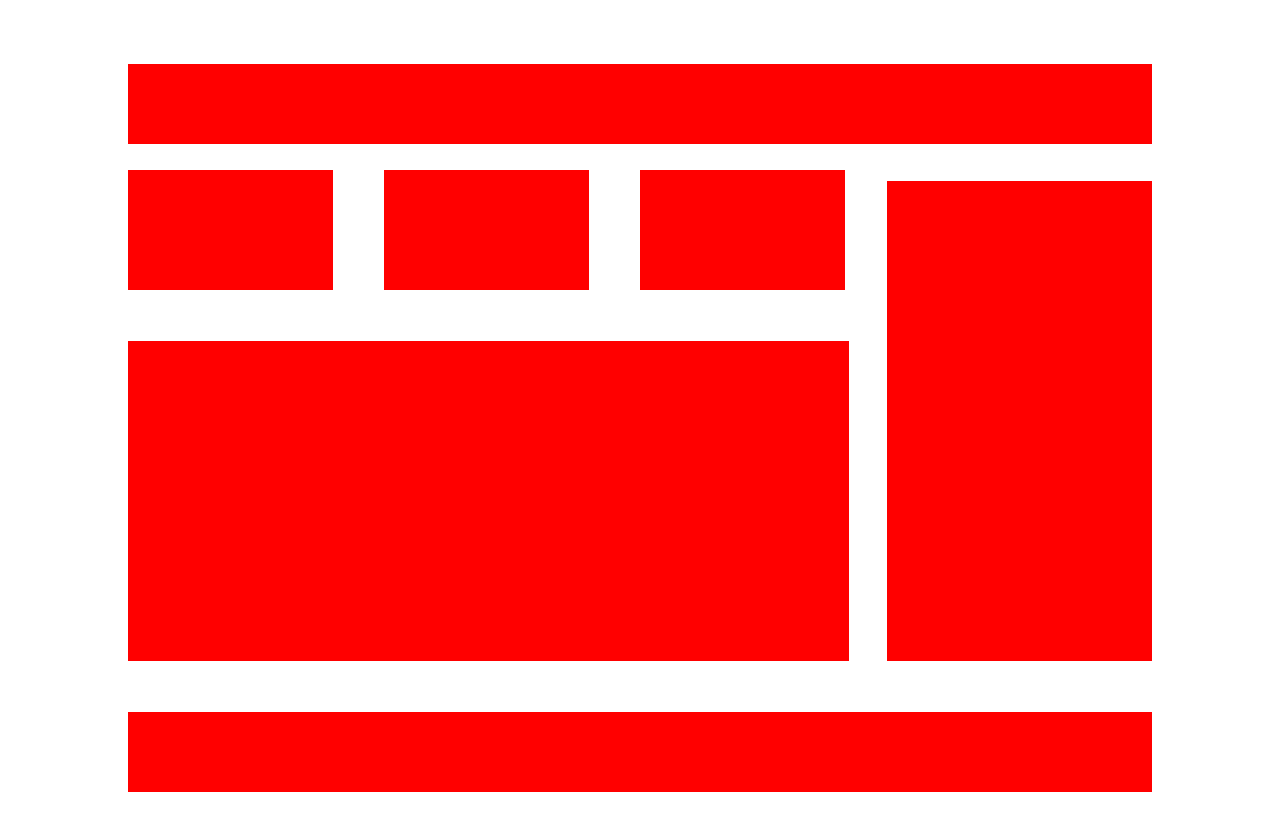
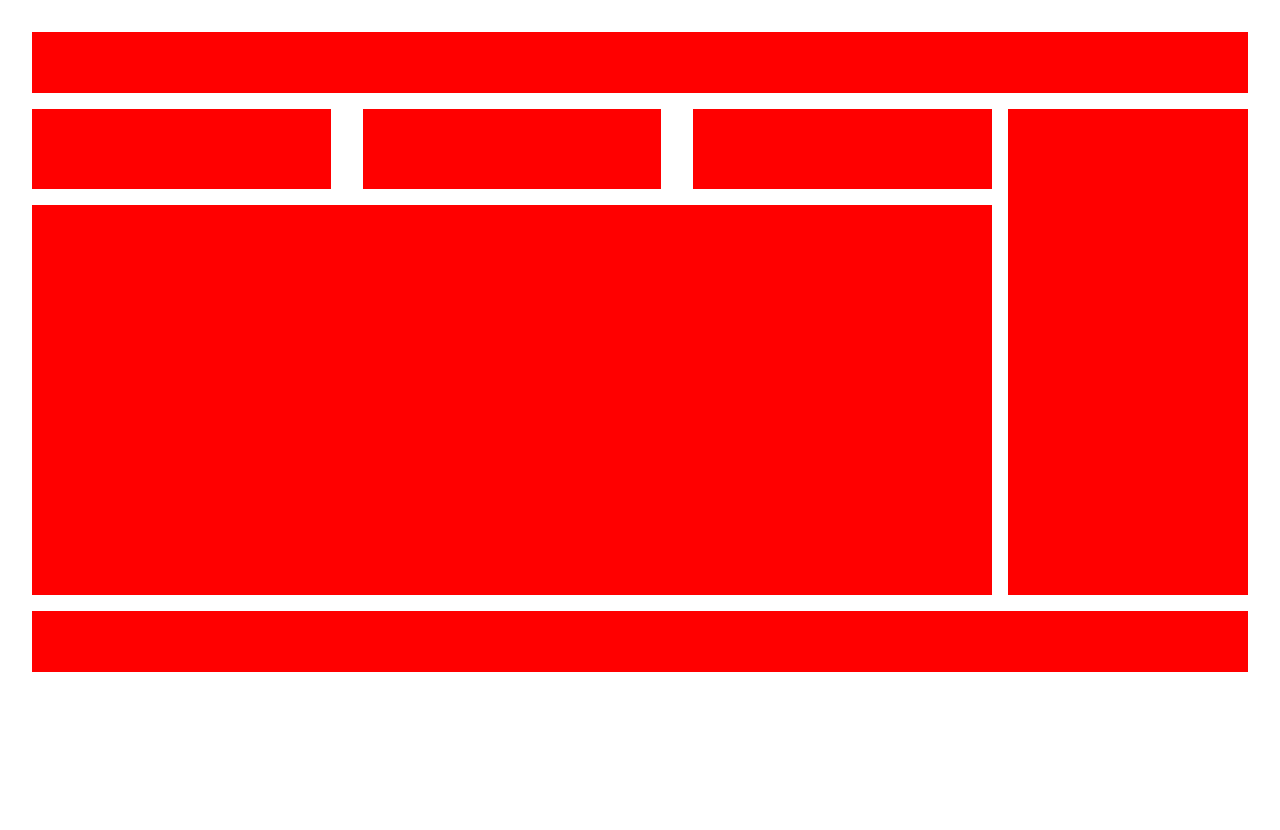
Before and after one commit to AbhinandanChakraborty-36/Css-Layout, a plain HTML site: page index.html in a window 1280 px wide. After the commit the page ends 800 px from the top, so only its background shows below. Drawn offline with Linux system fonts and the light colour scheme.

Commit message:
Second Commit

```diff
--- a/index.html
+++ b/index.html
@@ -10,19 +10,17 @@
   <body>
     <div class="container">
       <div class="header"></div>
-      <div class="nav">
-        <div class="item"></div>
-        <div class="item"></div>
-        <div class="item"></div>
-      </div>
-
-      <div class="sec">
-        <div class="viewContent">
-          <div class="viewItem"></div>
+      <div class="main-content">
+        <div class="main">
+          <div class="top-main">
+            <div class="item"></div>
+            <div class="item"></div>
+            <div class="item"></div>
+          </div>
+          <div class="bottom-main"></div>
         </div>
         <div class="sidebar"></div>
       </div>
-
       <div class="foot"></div>
     </div>
   </body>
--- a/style.css
+++ b/style.css
@@ -1,89 +1,68 @@
-* {
-  padding: 0%;
-  margin: 0%;
+body {
   width: 100%;
+  height: 100%;
+  margin: 0;
+  padding: 0;
+}
+
+.container {
+  height: 80vh;
+  margin: 2em 2em;
+  display: flex;
+  flex-direction: column;
+  justify-content: space-between;
+}
+
+.header,
+.foot {
+  background-color: red;
+  width: 100%;
+  height: 5em;
+}
+
+.header {
+  margin-bottom: 1em;
+}
+
+.foot {
+  margin-top: 1em;
+}
+
+.main-content {
+  width: 100%;
+  height: 100%;
+  display: flex;
+  justify-content: space-between;
+  gap: 1em;
+}
+
+.sidebar {
+  background-color: red;
+  flex: 1;
   height: 100%;
 }
 
-.container {
-  width: 80%;
+.main {
+  flex: 4;
   height: 100%;
-  margin: 5% 10%;
-  position: relative;
+  display: flex;
+  flex-direction: column;
+  gap: 1em;
 }
 
-.header {
-  width: 100%;
-  height: 10%;
-  background-color: red;
-  margin-bottom: 2.5%;
-}
-
-.nav {
+.top-main {
   display: flex;
-  margin-bottom: 5%;
-  width: 100%;
-  height: 15%;
+  justify-content: space-between;
+  gap: 2em;
 }
 
 .item {
-  width: 20%;
-  height: 100%;
-  margin-right: 5%;
   background-color: red;
+  flex: 1;
+  height: 5rem;
 }
 
-/* .viewContent {
-  width: 100%;
-  height: 100%;
-  background-color: aqua;
-  display: flex;
-  align-items: flex-end;
+.bottom-main {
+  background-color: red;
+  flex: 1;
 }
-
-.viewItem {
-  width: 85%;
-  height: 100%;
-  background-color: red;
-  margin-right: 5%;
-}
-
-.sideBar {
-  width: 25%;
-  height: 380px;
-  background-color: red;
-} */
-
-.sec {
-  width: 100%;
-  height: 40%;
-  display: flex;
-  align-items: flex-end;
-  margin-bottom: 5%;
-}
-.viewContent {
-  width: 100%;
-  height: 100%;
-
-  display: flex;
-  align-items: flex-end;
-}
-
-.viewItem {
-  width: 100%;
-  height: 100%;
-  background-color: red;
-  margin-right: 5%;
-  padding-left: 25%;
-}
-.sidebar {
-  width: 35%;
-  height: 150%;
-  background-color: red;
-}
-
-.foot {
-  width: 100%;
-  height: 10%;
-  background-color: red;
-}
```
